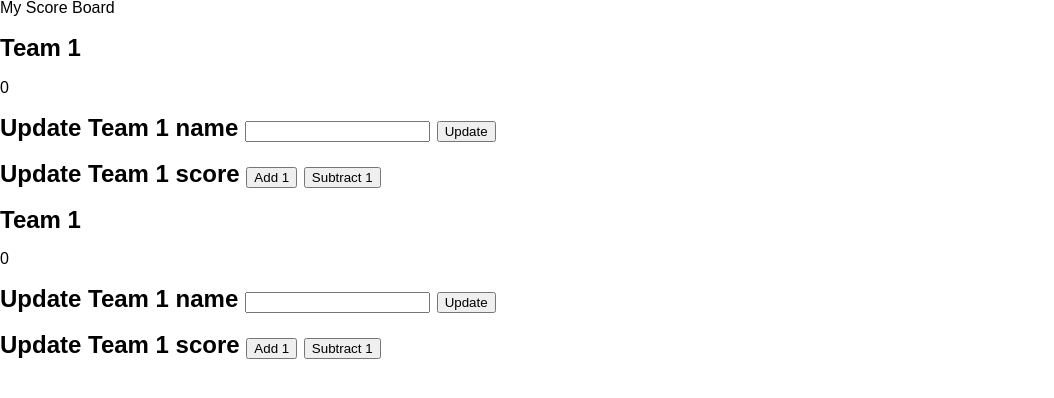
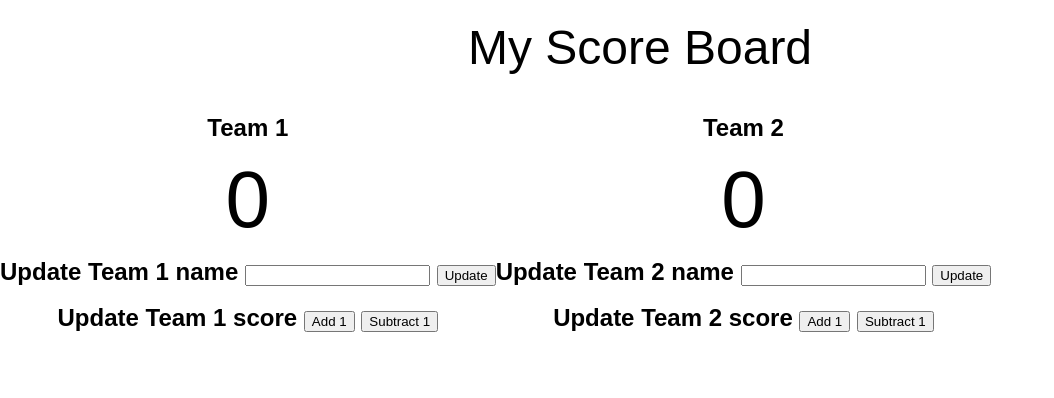
Before and after one commit to gabeo14/scoreboard, a website: page public/index.html in a window 1280 px wide. Shown: the whole page, without its empty margins (0-1054 px from the left). Drawn offline with Linux system fonts and the light colour scheme.

Commit message:
CONSOLE LOGS WORKING BABY

```diff
--- a/public/index.html
+++ b/public/index.html
@@ -12,42 +12,44 @@
   <header>
     My Score Board
   </header>
-  <section>
+  <main>
+    <section class="team-1">
       <div>
-      <h2>Team 1</h2>
+        <h1>Team 1</h1>
         <p>0</p>
       </div>
       <div>
         <h2>
           Update Team 1 name
           <input type="text" />
-        <button>Update</button>
+          <button class="update">Update</button>
         </h2>
         <h2>
           Update Team 1 score
-        <button>Add 1</button>
-        <button>Subtract 1</button>
+          <button class="add">Add 1</button>
+          <button class="subtract">Subtract 1</button>
         </h2>
       </div>
     </section>
-  <section>
+    <section class="team-2">
       <div>
-      <h2>Team 1</h2>
+        <h1>Team 2</h1>
         <p>0</p>
       </div>
       <div>
         <h2>
-        Update Team 1 name
+          Update Team 2 name
           <input type="text" />
-        <button>Update</button>
+          <button class="update">Update</button>
         </h2>
         <h2>
-        Update Team 1 score
-        <button>Add 1</button>
-        <button>Subtract 1</button>
+          Update Team 2 score
+          <button class="add">Add 1</button>
+          <button class="subtract">Subtract 1</button>
         </h2>
       </div>
     </section>
+  </main>
   <script src="/main.js" charset="utf-8"></script>
 </body>
 
--- a/public/main.js
+++ b/public/main.js
@@ -1,5 +1,29 @@
+const addOneTeamOne = event => {
+  console.log("FUGG YEAH DUGG");
+};
+
+const addOneTeamTwo = event => {
+  console.log("THAS FUGGIN SIGG");
+};
+const subtractOneTeamOne = event => {
+  console.log("FUGG MAN");
+};
+const subtractOneTeamTwo = event => {
+  console.log("FUGG");
+};
+
 const main = () => {
-  document.querySelector('h1').textContent += '?'
-}
+  const addButtonTeamOne = document.querySelector(".team-1 .add");
+  addButtonTeamOne.addEventListener("click", addOneTeamOne);
 
-document.addEventListener('DOMContentLoaded', main)
+  const addButtonTeamTwo = document.querySelector(".team-2 .add");
+  addButtonTeamTwo.addEventListener("click", addOneTeamTwo);
+
+  const subtractButtonTeamOne = document.querySelector(".team-1 .subtract");
+  subtractButtonTeamOne.addEventListener("click", subtractOneTeamOne);
+
+  const subtractButtonTeamTwo = document.querySelector(".team-2 .subtract");
+  subtractButtonTeamTwo.addEventListener("click", subtractOneTeamTwo);
+};
+
+document.addEventListener("DOMContentLoaded", main);
--- a/public/screen.css
+++ b/public/screen.css
@@ -7,3 +7,24 @@ body {
   min-height: 100%;
   font: 16px / 1 sans-serif;
 }
+
+header {
+  font-size: 3em;
+  text-align: center;
+  margin: 0.5em;
+}
+
+main {
+  display: flex;
+}
+
+h1,
+h2 {
+  text-align: center;
+}
+
+p {
+  margin: 0;
+  text-align: center;
+  font-size: 5em;
+}
```
Lines whose indentation alone changed are shown as unchanged.
